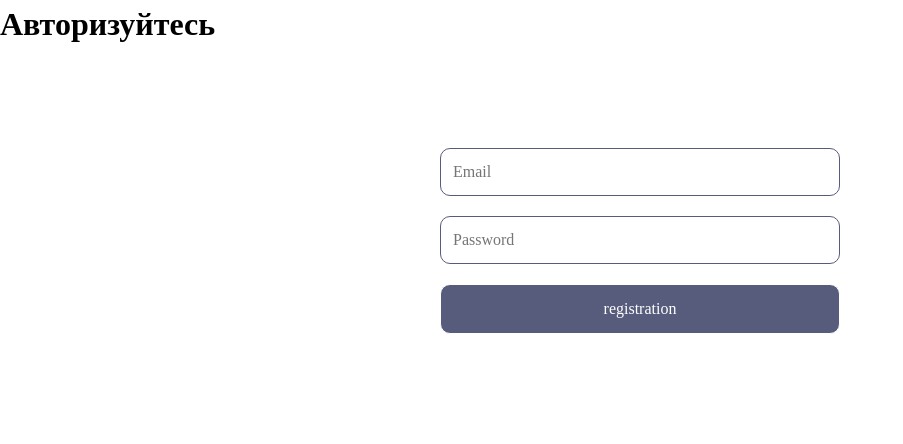
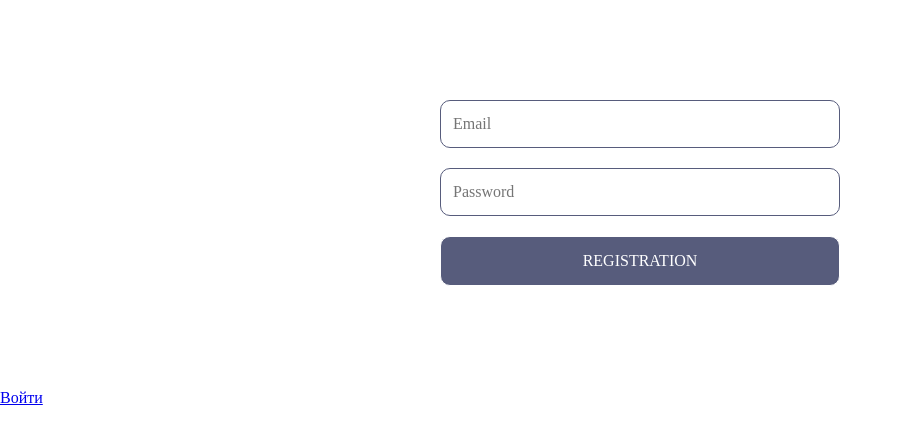
Before and after one commit to gfnvvlntn/app, a React (Create React App) app in the folder client/: page /registration in a window 1280 px wide. Shown: the top 444 px of the page, without its empty margins (0-903 px from the left). Built offline with nearby package versions, Linux system fonts and the light colour scheme.

Commit message:
enabled routing on the client

```diff
--- a/client/package.json
+++ b/client/package.json
@@ -11,6 +11,7 @@
     "mobx-react-lite": "^3.3.0",
     "react": "^17.0.2",
     "react-dom": "^17.0.2",
+    "react-router-dom": "^6.2.2",
     "react-scripts": "5.0.0"
   },
   "scripts": {
--- a/client/src/App.js
+++ b/client/src/App.js
@@ -1,7 +1,8 @@
-import Registration from "./pages/registration/Registration";
 import {useContext, useEffect} from "react";
 import {Context} from "./index";
 import {observer} from "mobx-react-lite";
+import {BrowserRouter} from "react-router-dom";
+import Routers from "./routers/Routers";
 
 function App() {
 
@@ -14,10 +15,9 @@ function App() {
   },[])
 
   return (
-      <>
-        <h1>{store.isAuth ? `Пользователь авторизован ${store.user.email}` : `Авторизуйтесь`}</h1>
-        <Registration />
-      </>
+      <BrowserRouter>
+        <Routers />
+      </BrowserRouter>
   );
 }
 
--- a/client/src/pages/registration/components/RegistrationForm.js
+++ b/client/src/form/AuthForm.js
@@ -1,9 +1,10 @@
 import React, {useCallback, useState} from "react";
 import styled from "styled-components";
-import Input from "../../../components/base/input/Input";
-import Button, {ButtonVariant} from "../../../components/base/button/Button";
+import Input from "../components/base/input/Input";
+import Button, {ButtonVariant} from "../components/base/button/Button";
 
-const RegistrationForm = ({onRegistration}) => {
+
+const AuthForm = ({onSubmit, actionName}) => {
     const [email, setEmail] = useState('')
     const [password, setPassword] = useState('')
 
@@ -15,9 +16,9 @@ const RegistrationForm = ({onRegistration}) => {
         setPassword( e.target.value)
     }
 
-    const onSubmit = useCallback(() => {
-        onRegistration({email, password})
-    },[onRegistration, email, password])
+    const onSubmitForm = useCallback(() => {
+        onSubmit({email, password})
+    },[onSubmit, email, password])
 
     return (
         <Container>
@@ -33,10 +34,10 @@ const RegistrationForm = ({onRegistration}) => {
                     placeholder={'Password'}
                 />
                 <Button
-                    onClick={onSubmit}
+                    onClick={onSubmitForm}
                     variant={ButtonVariant.PRIMARY}
                 >
-                    registration
+                    {actionName}
                 </Button>
             </Content>
 
@@ -44,9 +45,9 @@ const RegistrationForm = ({onRegistration}) => {
     )
 }
 
-RegistrationForm.displayName = 'RegistrationForm'
+AuthForm.displayName = 'AuthForm'
 
-export default RegistrationForm
+export default AuthForm
 
 const Container = styled('div')`
   width: 600px;
--- /dev/null
+++ b/client/src/pages/home/Home.js
@@ -0,0 +1,24 @@
+import React, {useContext} from "react";
+import {Context} from "../../index";
+import {observer} from "mobx-react-lite";
+
+const Home = () => {
+    const {store} = useContext(Context)
+
+
+
+    return (
+        <div>
+            <h3>{store.user.email}</h3>
+            <button
+                onClick={() => store.logout()}
+            >
+                Выйти
+            </button>
+        </div>
+    )
+}
+
+Home.displayName = 'Home'
+
+export default observer(Home)
--- a/client/src/pages/registration/Registration.js
+++ b/client/src/pages/registration/Registration.js
@@ -1,18 +1,26 @@
 import React, {useContext} from "react";
-import RegistrationForm from "./components/RegistrationForm";
 import {Context} from "../../index";
 import {observer} from "mobx-react-lite";
+import AuthForm from "../../form/AuthForm";
+import {Link} from "react-router-dom";
 
 const Registration = () => {
 
     const {store} = useContext(Context)
 
-    const onRegistration = (value) => {
+    const onSubmit = (value) => {
         store.registration(value.email, value.password)
     }
 
     return (
-       <RegistrationForm onRegistration={onRegistration}/>
+        <>
+            <AuthForm
+                onSubmit={onSubmit}
+                actionName={'REGISTRATION'}
+            />
+            <Link to={'/'}>Войти</Link>
+        </>
+
     )
 }
 
--- /dev/null
+++ b/client/src/pages/singin/SingIn.js
@@ -0,0 +1,28 @@
+import React, {useContext} from "react";
+import AuthForm from "../../form/AuthForm";
+import {Context} from "../../index";
+import {Link} from "react-router-dom";
+
+const SingIn = () => {
+
+    const {store} = useContext(Context)
+
+
+    const onSubmit = (value) => {
+        store.login(value.email, value.password)
+    }
+    return (
+        <>
+            <AuthForm
+                onSubmit={onSubmit}
+                actionName={'SING IN'}
+            />
+            <Link to={'/registration'}>Регистрация</Link>
+        </>
+
+    )
+}
+
+SingIn.displayName = 'SingIn'
+
+export default SingIn
--- /dev/null
+++ b/client/src/routers/Routers.js
@@ -0,0 +1,31 @@
+import React, {useContext} from "react";
+import {Routes, Route} from "react-router-dom";
+import Registration from "../pages/registration/Registration";
+import SingIn from "../pages/singin/SingIn";
+import {Context} from "../index";
+import Home from "../pages/home/Home";
+import {observer} from "mobx-react-lite";
+
+
+const Routers = () => {
+
+    const {store} = useContext(Context)
+
+    if (store.isAuth) {
+        return (
+            <Routes>
+                <Route path="/" element={<Home/>}/>
+            </Routes>
+        )
+    }
+    if (!store.isAuth) {
+        return (
+            <Routes>
+                <Route path="/registration" element={<Registration/>}/>
+                <Route path="/" element={<SingIn/>}/>
+            </Routes>
+        )
+    }
+}
+
+export default observer(Routers)
```
Also changed, not shown: 1 other file (tests, documents, lock files or other folders).
